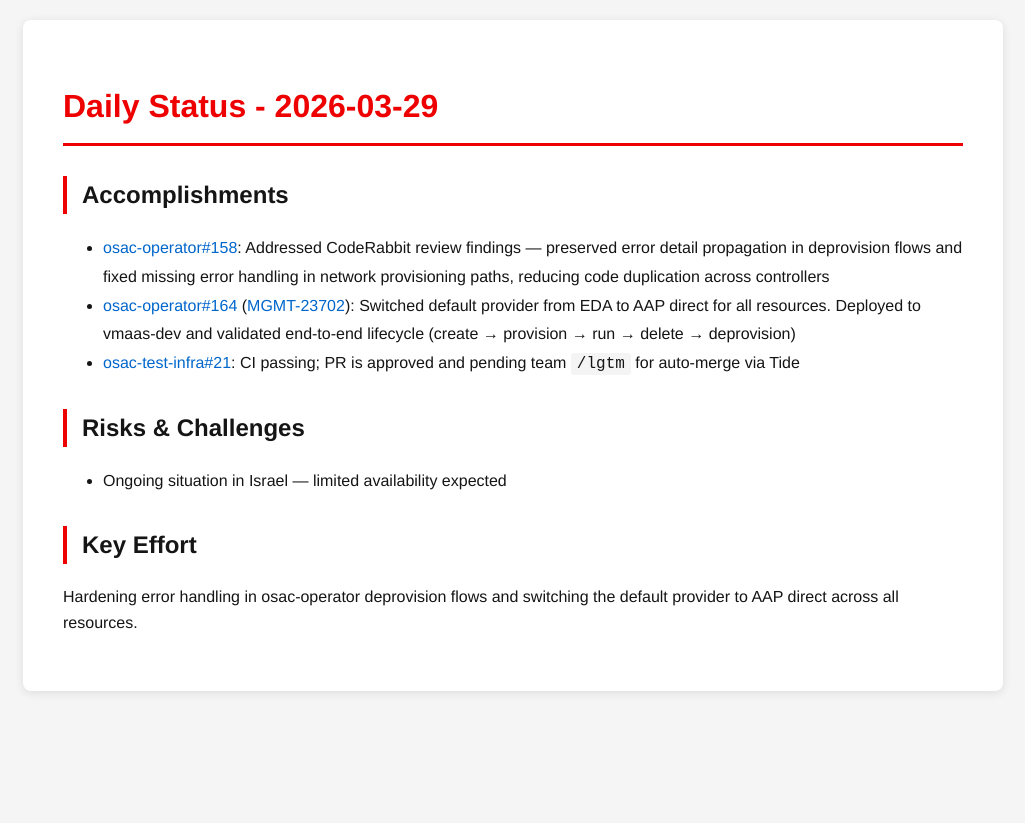
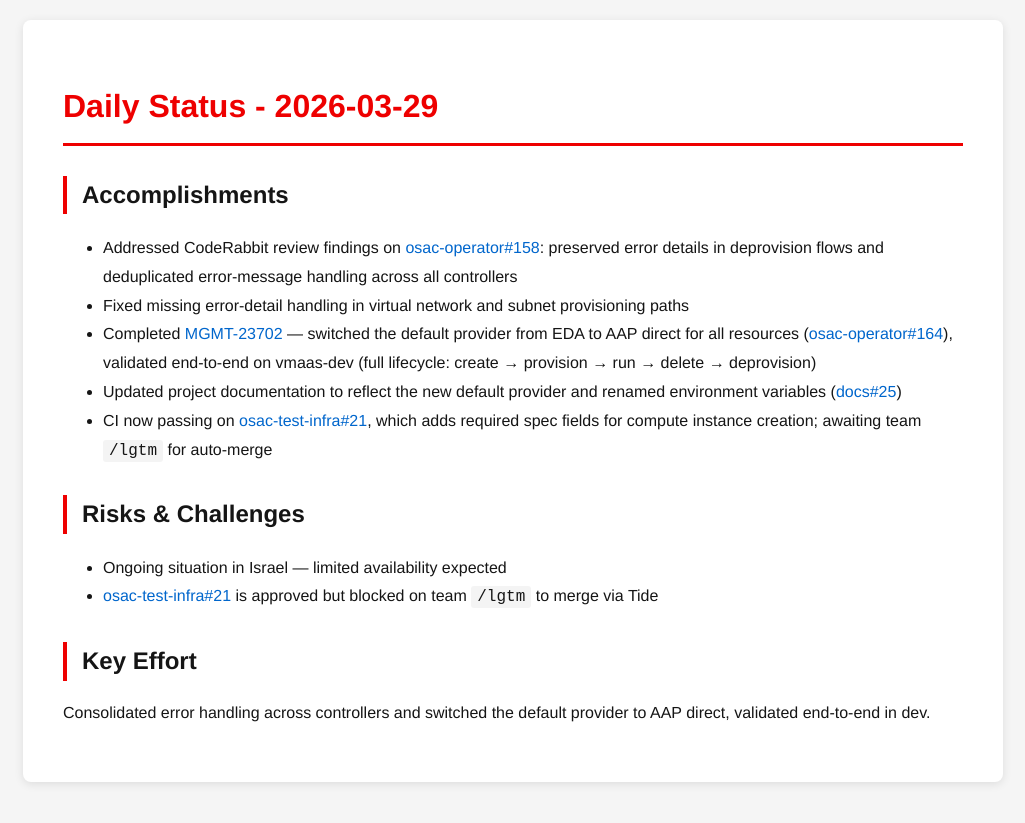
Before and after one commit to tzvatot/daily-status, a Jekyll site: the page built from 2026-03-29.md, in a window 1280 px wide. Shown: the top 823 px of the page, without its empty margins (127-1152 px from the left). Built offline with Jekyll 4.4.1, drawn with Linux system fonts in a browser that asks for light colours.

Commit message:
Daily status update - 2026-03-29

```diff
--- a/2026-03-29.md
+++ b/2026-03-29.md
@@ -7,12 +7,15 @@ date: 2026-03-29
 # Daily Status - 2026-03-29
 
 ## Accomplishments
-- [osac-operator#158](https://github.com/osac-project/osac-operator/pull/158): Addressed CodeRabbit review findings — preserved error detail propagation in deprovision flows and fixed missing error handling in network provisioning paths, reducing code duplication across controllers
-- [osac-operator#164](https://github.com/osac-project/osac-operator/pull/164) ([MGMT-23702](https://issues.redhat.com/browse/MGMT-23702)): Switched default provider from EDA to AAP direct for all resources. Deployed to vmaas-dev and validated end-to-end lifecycle (create → provision → run → delete → deprovision)
-- [osac-test-infra#21](https://github.com/osac-project/osac-test-infra/pull/21): CI passing; PR is approved and pending team `/lgtm` for auto-merge via Tide
+- Addressed CodeRabbit review findings on [osac-operator#158](https://github.com/osac-project/osac-operator/pull/158): preserved error details in deprovision flows and deduplicated error-message handling across all controllers
+- Fixed missing error-detail handling in virtual network and subnet provisioning paths
+- Completed [MGMT-23702](https://issues.redhat.com/browse/MGMT-23702) — switched the default provider from EDA to AAP direct for all resources ([osac-operator#164](https://github.com/osac-project/osac-operator/pull/164)), validated end-to-end on vmaas-dev (full lifecycle: create → provision → run → delete → deprovision)
+- Updated project documentation to reflect the new default provider and renamed environment variables ([docs#25](https://github.com/osac-project/docs/pull/25))
+- CI now passing on [osac-test-infra#21](https://github.com/osac-project/osac-test-infra/pull/21), which adds required spec fields for compute instance creation; awaiting team `/lgtm` for auto-merge
 
 ## Risks & Challenges
 - Ongoing situation in Israel — limited availability expected
+- [osac-test-infra#21](https://github.com/osac-project/osac-test-infra/pull/21) is approved but blocked on team `/lgtm` to merge via Tide
 
 ## Key Effort
-Hardening error handling in osac-operator deprovision flows and switching the default provider to AAP direct across all resources.
+Consolidated error handling across controllers and switched the default provider to AAP direct, validated end-to-end in dev.
```
